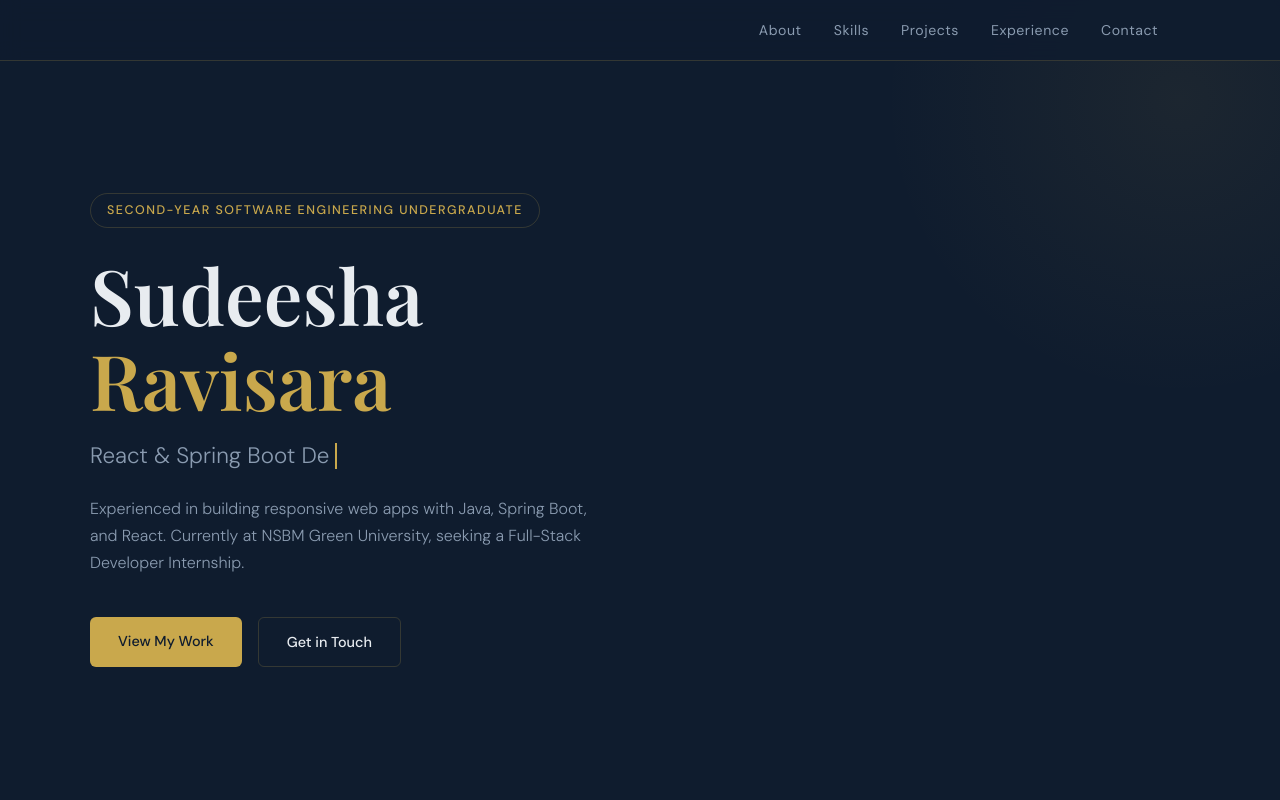
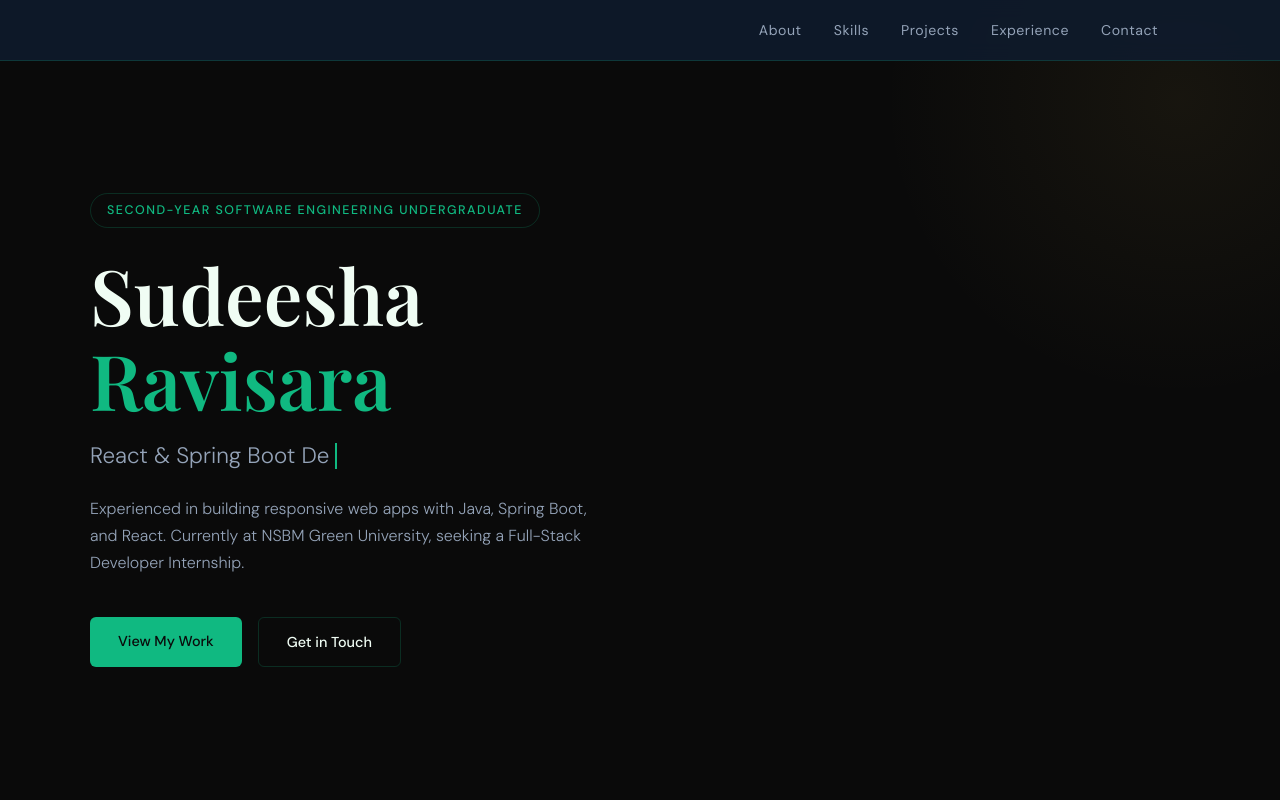
Before and after one commit to sudeesharavisara2-sys/My-Portfolio, a React (Create React App) app in the folder client/: page / in a window 1280 px wide. Shown: the top 800 px of the page. Built offline with nearby package versions, Linux system fonts and the light colour scheme; no server answers.

Commit message:
Change background color

```diff
--- a/client/src/index.css
+++ b/client/src/index.css
@@ -1,27 +1,50 @@
-*, *::before, *::after { margin: 0; padding: 0; box-sizing: border-box; }
-
-:root {
-  --navy:   #0f1c2e;
-  --navy2:  #162435;
-  --navy3:  #1e3050;
-  --gold:   #c9a84c;
-  --gold2:  #e6c97a;
-  --text:   #e8ecf0;
-  --muted:  #8a9bb0;
-  --border: rgba(201, 168, 76, 0.2);
-  --card:   rgba(30, 48, 80, 0.5);
+/* Reset default browser styles */
+*, *::before, *::after {
+  margin: 0;
+  padding: 0;
+  box-sizing: border-box;
 }
 
+/* Global Variables - Black & Green Theme */
+:root {
+  /* Dark Background Shades */
+  --navy:   #0a0a0a;       /* Main background (Pure Black) */
+  --navy2:  #121212;       /* Secondary background for sections */
+  --navy3:  #1a1a1a;       /* Lighter black for borders or accents */
+
+  /* Green Accent Colors (Neon/Emerald Style) */
+  --gold:   #10b981;       /* Primary brand color (Green) */
+  --gold2:  #34d399;       /* Lighter green for hover states */
+
+  /* Typography Colors */
+  --text:   #f0fdf4;       /* High-contrast text (Off-white with green tint) */
+  --muted:  #94a3b8;       /* Dimmed text for descriptions/subtitles */
+
+  /* UI Element Styles */
+  --border: rgba(16, 185, 129, 0.2); /* Semi-transparent green border */
+  --card:   rgba(25, 25, 25, 0.8);   /* Background for cards and modals */
+}
+
+/* Enable smooth scrolling for anchor links */
 html { scroll-behavior: smooth; }
 
+/* Global Body Styles */
 body {
   font-family: 'DM Sans', sans-serif;
   background: var(--navy);
   color: var(--text);
   line-height: 1.7;
-  overflow-x: hidden;
+  overflow-x: hidden; /* Prevents unwanted horizontal scrolling */
 }
 
-a { color: inherit; text-decoration: none; }
+/* General Link Styling */
+a {
+  color: inherit;
+  text-decoration: none;
+}
 
-::selection { background: var(--gold); color: var(--navy); }
+/* Selection Highlight Color */
+::selection {
+  background: var(--gold);
+  color: var(--navy);
+}
```
